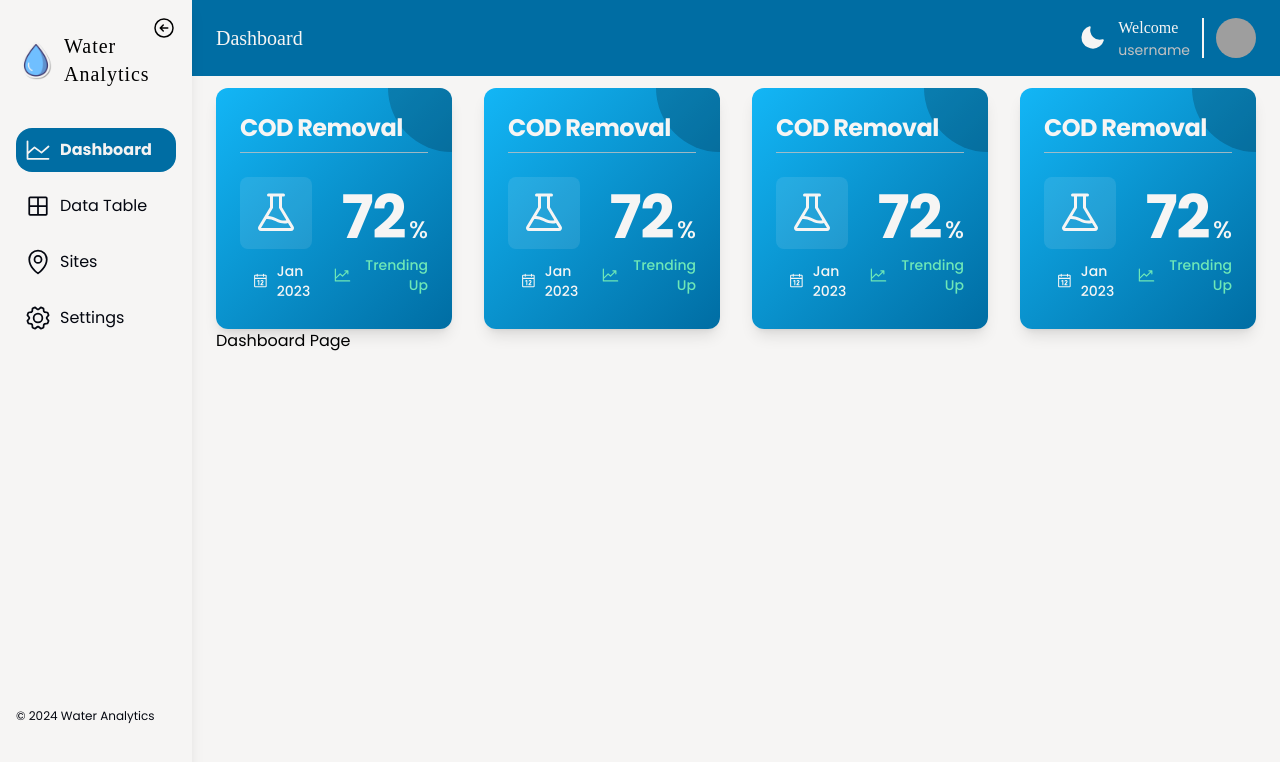
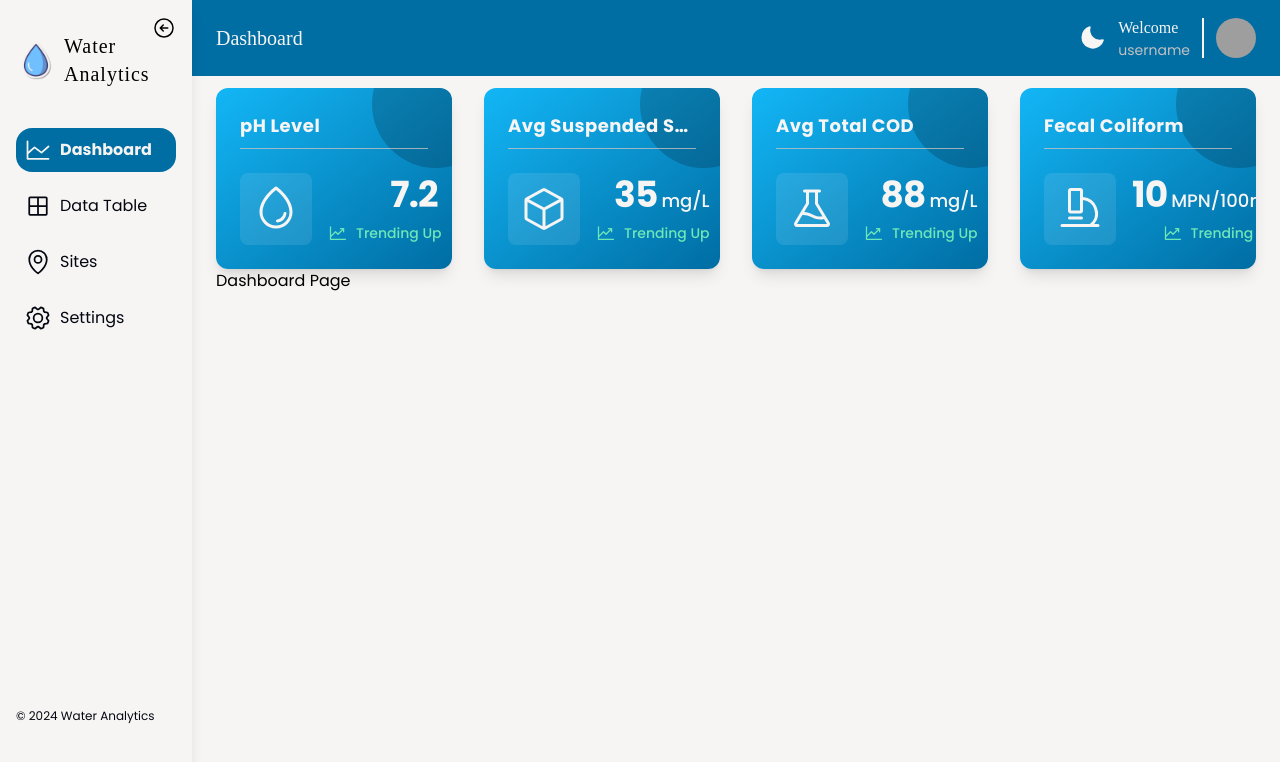
Before and after one commit to bryancastillo10/water-analytics, a React (Vite) app in the folder client/: page /role/dashboard in a window 1280 px wide. Shown: the top 762 px of the page. Built offline with nearby package versions, Linux system fonts and the light colour scheme; grey boxes are pictures that could not be loaded; a web font is replaced by a local one.

Commit message:
🧩 component: improv DashboardCard props and layout

```diff
--- a/client/src/features/dashboard/Dashboard.tsx
+++ b/client/src/features/dashboard/Dashboard.tsx
@@ -1,14 +1,20 @@
 import DashboardCard from "@/features/dashboard/components/DashboardCard"
-
+import { statisticsCard } from "./api/mockData"
 
 const Dashboard = () => {
   return (
     <main>
       <div className="grid grid-cols-1 gap-y-4 place-items-center md:grid-cols-2 xl:grid-cols-4 xl:place-items-start gap-8">
-        <DashboardCard />
-        <DashboardCard />
-        <DashboardCard />
-        <DashboardCard/>
+        {statisticsCard.map((item) => (
+          <DashboardCard
+            key={item.id}
+            id={item.id}
+            parameter={item.parameter}
+            icon={item.icon}
+            value={item.value}
+            unit={item.unit}
+          />
+      ))}
       </div>
       <h1>Dashboard Page</h1>
     </main>
--- /dev/null
+++ b/client/src/features/dashboard/api/mockData.ts
@@ -0,0 +1,40 @@
+import { Drop, Cube, Flask, Microscope, type Icon } from "@phosphor-icons/react";
+
+export interface statisticsCardProps  {
+    id: number;
+    parameter: string;
+    icon: Icon;
+    value: number;
+    unit: string;
+}
+
+export const statisticsCard: statisticsCardProps[] = [
+  {
+    id: 1,
+    parameter: "pH Level",
+    icon: Drop,
+    value: 7.2,
+    unit: ""
+  },
+  {
+    id: 2,
+    parameter: "Avg Suspended Solids",
+    icon: Cube,
+    value: 35,
+    unit: "mg/L",
+  },
+  {
+    id: 3,
+    parameter: "Avg Total COD",
+    icon: Flask,
+    value: 88,
+    unit: "mg/L"
+  },
+  {
+    id: 4,
+    parameter: "Fecal Coliform",
+    icon: Microscope,
+    value: 10,
+    unit: "MPN/100mL"
+  }
+]
--- a/client/src/features/dashboard/components/DashboardCard.tsx
+++ b/client/src/features/dashboard/components/DashboardCard.tsx
@@ -1,37 +1,39 @@
-import { Flask, ChartLineUp, Calendar } from "@phosphor-icons/react";
+import { ChartLineUp } from "@phosphor-icons/react";
+import type { statisticsCardProps } from "@/features/dashboard/api/mockData";
 
-const DashboardCard = () => {
+const DashboardCard = ({
+  parameter,
+  icon: Icon,
+  value,
+  unit
+}: statisticsCardProps) => {
   return (
-    <article className="relative overflow-hidden bg-gradient-to-br from-secondary to-primary text-light rounded-xl shadow-lg p-6 transition-all duration-300 hover:shadow-xl">
+    <article className="w-full min-h-[180px] overflow-hidden max-w-sm bg-gradient-to-br from-secondary to-primary text-light rounded-xl shadow-lg p-4 lg:p-6 transition-all duration-300 hover:shadow-xl relative">
       {/* Background decoration */}
-      <div className="absolute top-0 right-0 w-32 h-32 bg-dark/20 rounded-full -translate-y-16 translate-x-16" />
+      <div className="absolute top-0 right-0 w-24 lg:w-32 h-24 lg:h-32 bg-dark/20 rounded-full -translate-y-12 translate-x-12" />
 
       {/* Header */}
-      <h1 className="relative font-bold text-2xl tracking-tight mb-6 pb-2 border-b border-neutral/80">
-        COD Removal
+      <h1 className="relative font-bold text-lg tracking-wide mb-4 lg:mb-6 pb-2 border-b border-neutral/80 truncate">
+        {parameter}
       </h1>
 
-      <div className="relative flex justify-between items-center">
+      <div className="relative flex justify-evenly xl:justify-between items-center gap-4">
         {/* Left Section */}
         <div className="flex flex-col items-baseline gap-y-2">
-          <div className="p-3 bg-white/10 rounded-lg inline-block">
-            <Flask className="w-12 h-12" />
-          </div>
-          <div className="flex items-center gap-2  rounded-full px-3 py-1">
-            <Calendar className="size-6" />
-            <span className="text-sm font-medium">Jan 2023</span>
+          <div className="p-2 lg:p-3 bg-white/10 rounded-lg inline-block">
+            <Icon className="size-12" />
           </div>
         </div>
 
         {/* Right Section */}
         <div className="flex flex-col items-end">
           <div className="flex items-baseline gap-1 mb-2">
-            <span className="text-6xl font-bold tracking-tight">72</span>
-            <span className="text-2xl font-medium">%</span>
+            <span className="text-4xl font-bold tracking-tight">{value}</span>
+            <span className="text-lg font-medium">{unit}</span>
           </div>
-          <div className="flex items-center gap-2 text-emerald-300">
-            <ChartLineUp className="size-6" />
-            <span className="text-sm font-medium text-right">Trending Up</span>
+          <div className="flex items-center gap-x-2 text-emerald-300">
+            <ChartLineUp className="size-8 lg:size-5" />
+            <span className="text-xs lg:text-sm font-medium whitespace-nowrap">Trending Up</span>
           </div>
         </div>
       </div>
```
